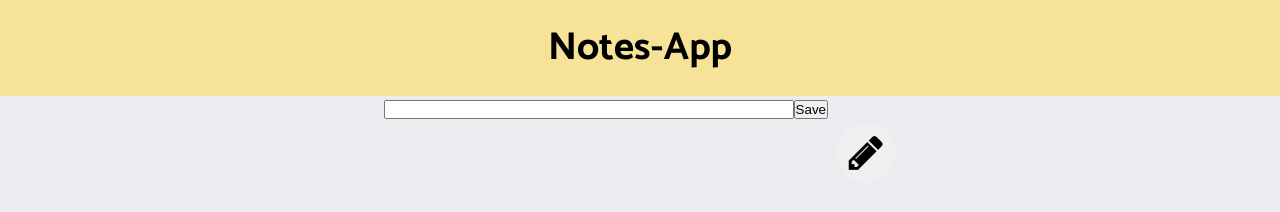
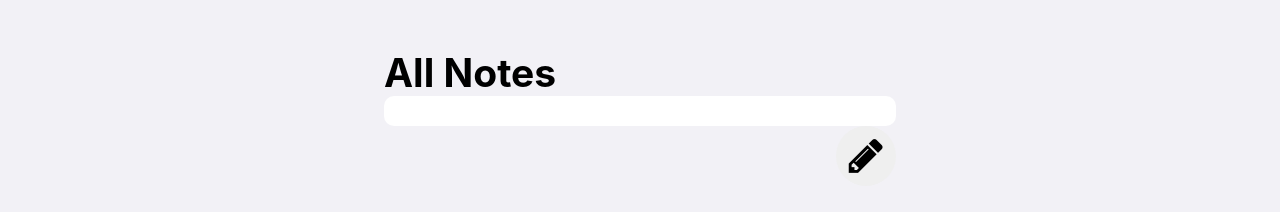
Before and after one commit to iamharshil/Note, a plain HTML site: page index.html in a window 1280 px wide. Both pictures are taken after a click on the button 866 px from the left and 153 px from the top of the page. Drawn offline with Linux system fonts and the light colour scheme.

Commit message:
added input div style

```diff
--- a/app.js
+++ b/app.js
@@ -1,5 +1,6 @@
 function thisis() {
-	alert('Hellow');
+	let inp = document.getElementById('addNote');
+	inp.innerHTML += '<input type="text" class="inputNote"><br>';
 }
 function saveNote() {
 	let addNote = document.getElementById('addNote');
--- a/index.html
+++ b/index.html
@@ -11,13 +11,16 @@
     <body>
         <div class="root">
             <div class="header">
-                <h2>Notes-App</h2>
+                <h2>All Notes</h2>
             </div>
             <div class="content">
                 <div class="note">
-                    <input type="text" class="Note"><button onclick="saveNote()">Save</button>
+                    <!-- <input type="text" class="Note"><button onclick="saveNote()">Save</button> -->
                 </div>
-                <div class="addNote" id="addNote"></div>
+                <div class="addNote" id="addNote">
+                    <input type="text" class="inputNote"><br>
+                    <!-- <input type="text" name="fname" onkeypress="this.style.minWidth = ((this.value.length + 1) * 7) + 'px';"><br> -->
+                </div>
                 <button class="addbutton" onclick="thisis()"><i class="fa fa-pencil fa-3x"></i></button>
             </div>
         </div>
--- a/style.css
+++ b/style.css
@@ -4,17 +4,18 @@
 	box-sizing: border-box;
 }
 body {
-	font-family: Catamaran;
-	background-color: #ecebf0;
+	font-family: 'SF Pro DIsplay', Catamaran;
+	background-color: #f2f1f6;
 }
 .header {
 	font-size: 26px;
 	height: 96px;
-	width: 100%;
+	width: auto;
+	margin-left: 30%;
+	margin-right: 30%;
 	display: flex;
-	align-items: center;
-	justify-content: center;
-	background-color: #f6e397;
+	align-items: flex-end;
+	/* background-color: #f6e397; */
 }
 .content {
 	height: 88vh;
@@ -42,3 +43,23 @@ body {
 }
 
 /* #f2e7c7 */
+.addNote {
+	background-color: #ffffff;
+	border-radius: 10px;
+	padding: 5px;
+	display: flex;
+}
+.inputNote {
+	text-align: center;
+	border: none;
+	outline: none;
+	height: 10px;
+	width: auto;
+}
+.inputNote:focus {
+	border: none;
+	outline: none;
+	/* font-size: 20px; */
+	height: 10px;
+	width: auto;
+}
```
